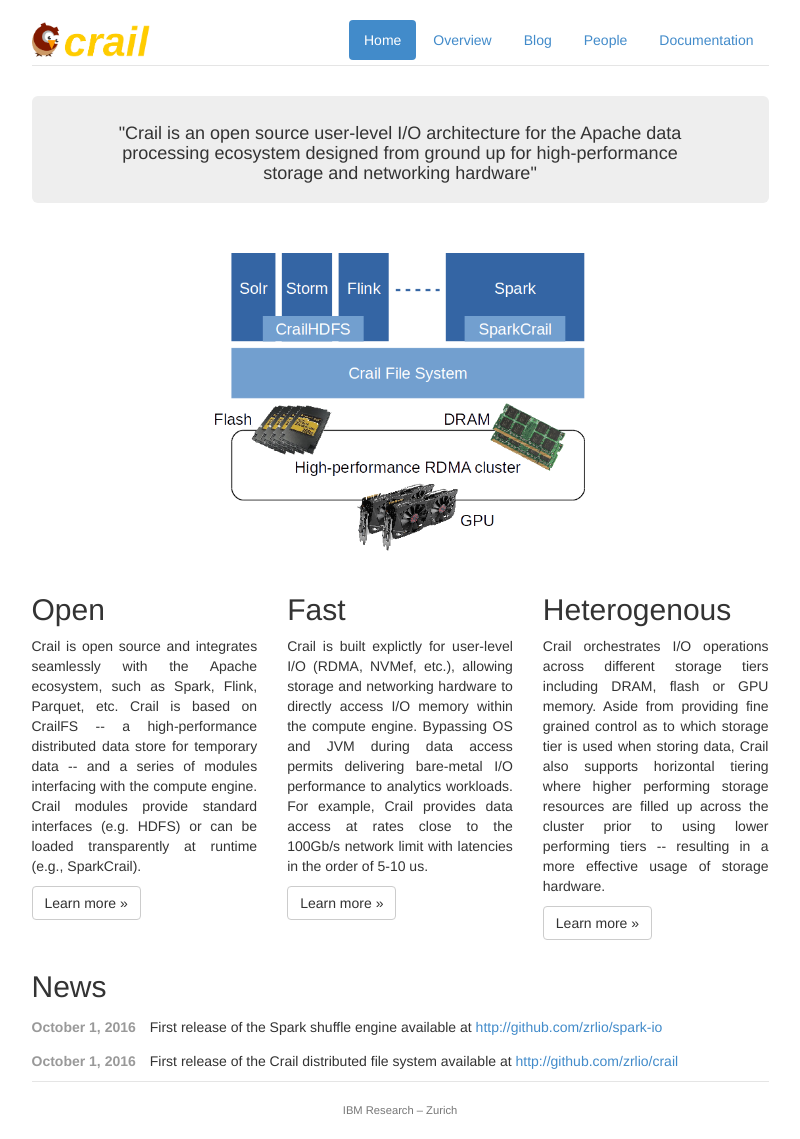
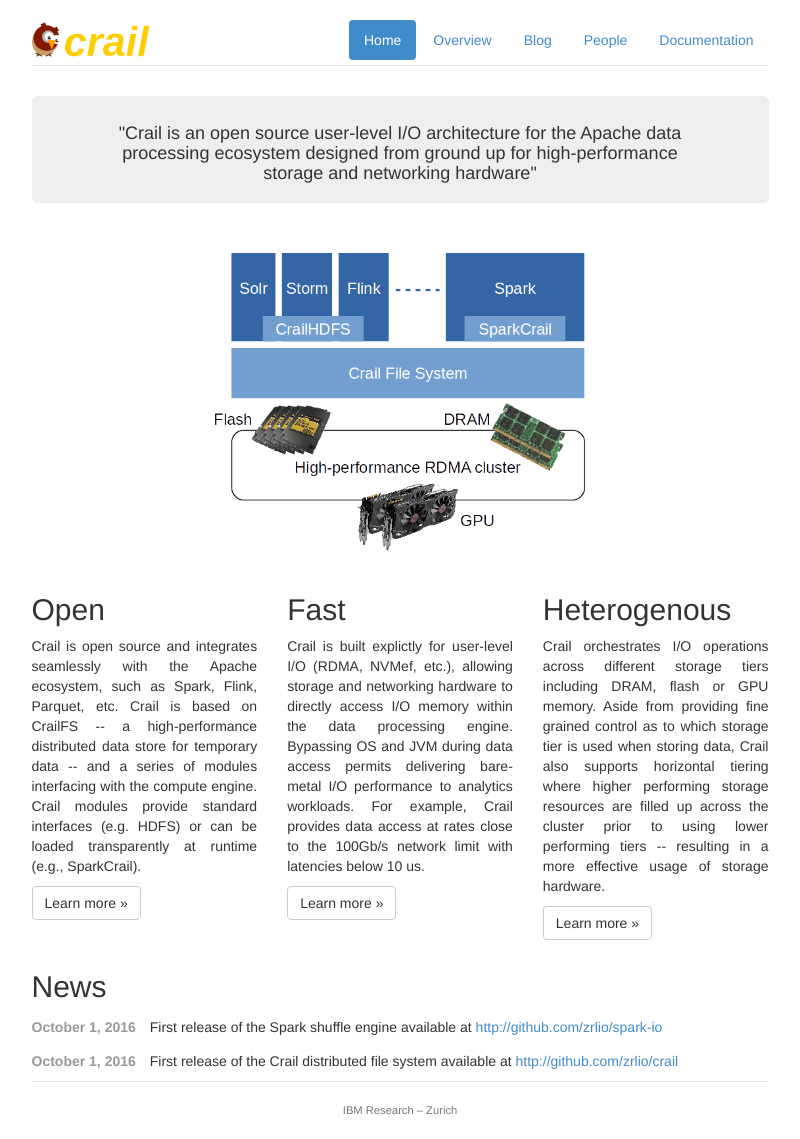
Before and after one commit to apache/incubator-crail-website, a Jekyll site: the page built from index.html, in a window 1280 px wide. Shown: the whole page, without its empty margins (240-1040 px from the left). Built offline with Jekyll 4.4.1, drawn with Linux system fonts in a browser that asks for light colours.

Commit message:
Update index.html

```diff
--- a/index.html
+++ b/index.html
@@ -23,7 +23,7 @@
 </div>
 <div class="col-lg-4">
 <h2>Fast</h2>
-<p align="justify">Crail is built explictly for user-level I/O (RDMA, NVMef, etc.), allowing storage and networking hardware to directly access I/O memory within the compute engine. Bypassing OS and JVM during data access permits delivering bare-metal I/O performance to analytics workloads. For example, Crail provides data access at rates close to the 100Gb/s network limit with latencies in the order of 5-10 us.</p>
+<p align="justify">Crail is built explictly for user-level I/O (RDMA, NVMef, etc.), allowing storage and networking hardware to directly access I/O memory within the data processing engine. Bypassing OS and JVM during data access permits delivering bare-metal I/O performance to analytics workloads. For example, Crail provides data access at rates close to the 100Gb/s network limit with latencies below 10 us.</p>
 <p><a class="btn btn-default" href="overview/index.html#overview">Learn more &raquo;</a></p>
 </div>
 <div class="col-lg-4">
```
